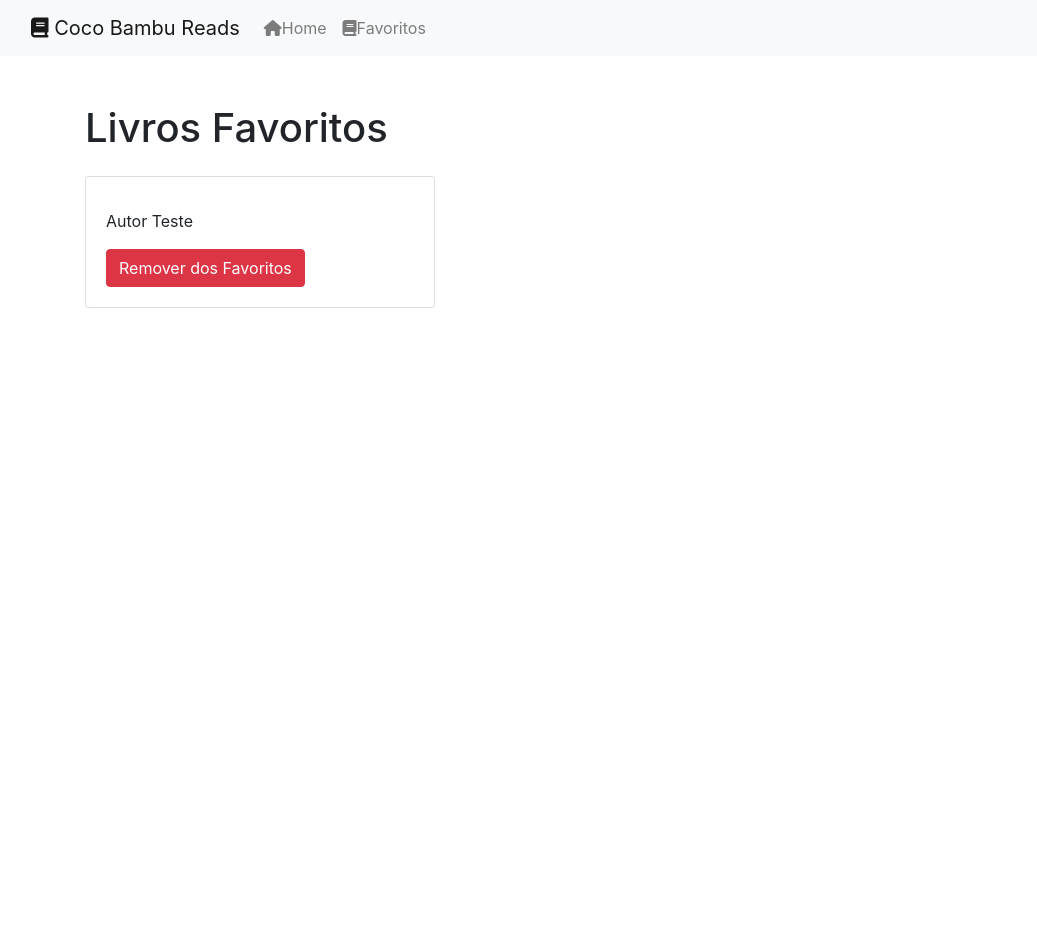
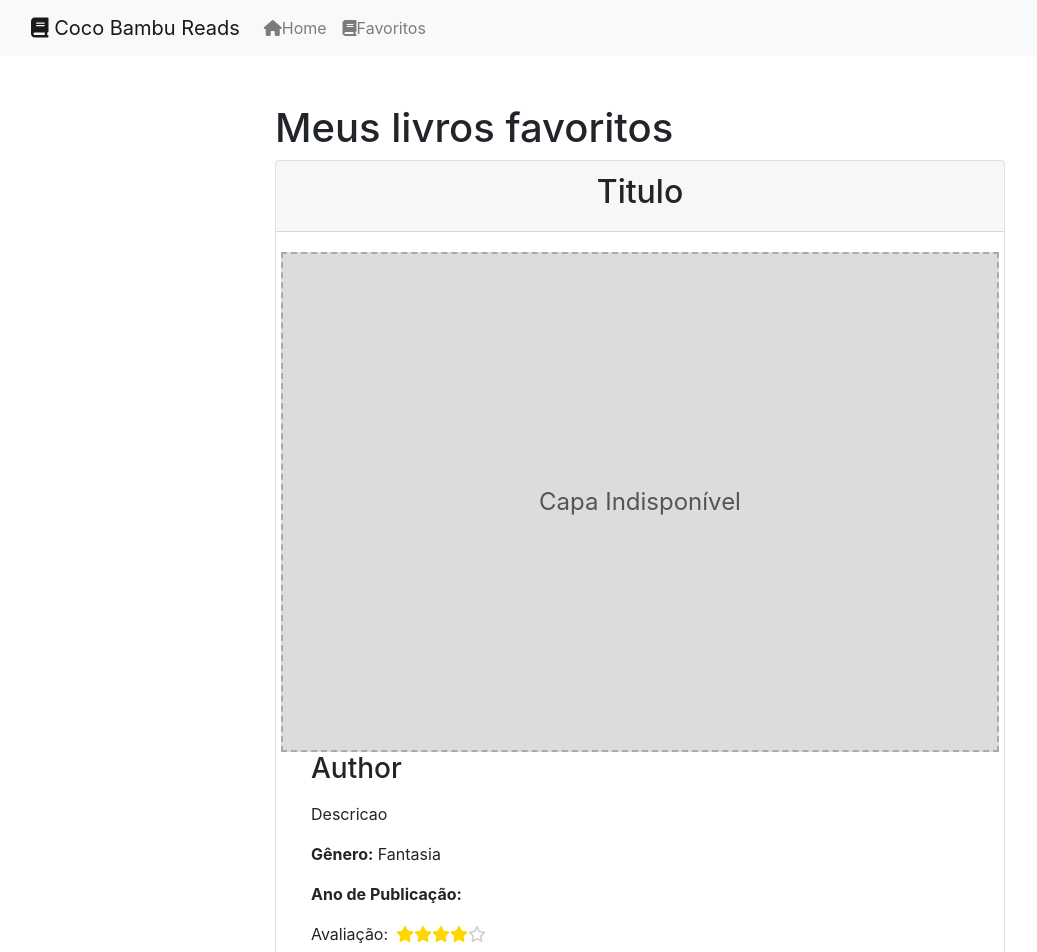
Before and after one commit to xrrac42/CocoBambuReads, an Angular app: page /favorites in a window 1280 px wide. Shown: the top 952 px of the page, without its empty margins (0-1037 px from the left). Before the commit the page ends 800 px from the top, so only its background shows below. Built offline with nearby package versions, Linux system fonts and the light colour scheme.

Commit message:
Criacao de tela BookDetail e tela de favoritos

```diff
--- a/src/app/services/book.service.ts
+++ b/src/app/services/book.service.ts
@@ -1,6 +1,7 @@
 import { Injectable } from '@angular/core';
 import { HttpClient } from '@angular/common/http';
 import { Observable } from 'rxjs';
+import { Book } from '../../core/models/book.model';
 import { BooksApiResponse } from '../../core/models/book.model';
 
 @Injectable({
@@ -16,4 +17,8 @@ export class BookService {
     const url = `${this.apiUrl}?q=${query}`;
     return this.http.get<BooksApiResponse>(url);
   }
+  getBookById(id: string): Observable<Book> {
+    const url = `${this.apiUrl}/${id}`;
+    return this.http.get<Book>(url);
+  }
 }
--- a/src/core/models/book.model.ts
+++ b/src/core/models/book.model.ts
@@ -5,6 +5,9 @@ export interface VolumeInfo {
     imageLinks?: {
       thumbnail: string;
     };
+    categories?: string[];
+    publishedDate?: string;
+    image?: string;
   }
 
   export interface Book {
--- a/src/features/book-detail/book-detail.component.ts
+++ b/src/features/book-detail/book-detail.component.ts
@@ -1,12 +1,15 @@
-import { Component } from '@angular/core';
+import { Component, OnInit } from '@angular/core';
+import { CommonModule } from '@angular/common';
+import { ContentComponent } from './content/content.component';
+import { HeaderComponent } from '../../core/header/header.component';
 
 @Component({
   selector: 'app-book-detail',
   standalone: true,
-  imports: [],
+  imports: [CommonModule, HeaderComponent, ContentComponent],
   templateUrl: './book-detail.component.html',
   styleUrl: './book-detail.component.css'
 })
-export class BookDetailComponent {
-  bookId: string | null = null;
+export class BookDetailComponent  {
+
 }
--- /dev/null
+++ b/src/features/book-detail/content/content.component.html
@@ -0,0 +1,55 @@
+<style>
+    .book-cover-true {
+      width: 100%;
+      height: 500px;
+      display: flex;
+      align-items: center;
+      justify-content: center;
+
+    }
+    .book-cover-false {
+      width: 100%;
+      height: 500px;
+      background-color: #dcdcdc;
+      display: flex;
+      align-items: center;
+      justify-content: center;
+      font-size: 24px;
+      color: #555;
+      border: 2px dashed #aaa;
+    }
+  </style>
+
+<div class="container mt-5">
+  <div class="row justify-content-center">
+    <div class="col-md-8">
+      <div class="card">
+        <div class="card-header text-center">
+          <h2>{{ book?.volumeInfo?.title }}</h2>
+        </div>
+        <div class="card-body">
+          <div class="row">
+            <div class="col-md-6">
+              <div *ngIf="book?.volumeInfo?.imageLinks"  class="book-cover-true">
+                <img *ngIf="book?.volumeInfo?.imageLinks" [src]="book?.volumeInfo?.imageLinks?.thumbnail" class="img-fluid me-3" alt="Book Cover" style="height: 500px; width: auto;">
+                </div>
+                 <div *ngIf="!book?.volumeInfo?.imageLinks"  class="book-cover-false">
+                    Capa Indisponível
+                 </div>
+                </div>
+            <div class="col-md-6">
+              <h3>{{ book?.volumeInfo?.authors?.join(', ') }}</h3>
+              <p class="mt-3">{{ book?.volumeInfo?.description }}</p>
+              <p class="mt-3"><strong>Gênero:</strong> {{book?.volumeInfo?.categories }}</p>
+              <p class="mt-3"><strong>Ano de Publicação:</strong> {{book?.volumeInfo?.publishedDate}}</p>
+            </div>
+            <div class="mt-2">
+            <button class="btn btn-outline-secondary">
+              <i class="fas fa-star"></i> Adicionar aos Favoritos
+            </button>
+          </div>
+        </div>
+      </div>
+    </div>
+  </div>
+</div>
--- /dev/null
+++ b/src/features/book-detail/content/content.component.ts
@@ -0,0 +1,28 @@
+import { Component, OnInit } from '@angular/core';
+import { BookService } from '../../../app/services/book.service';
+import { Book } from '../../../core/models/book.model';
+import { ActivatedRoute } from '@angular/router';
+import { CommonModule } from '@angular/common';
+
+@Component({
+  selector: 'app-content',
+  standalone: true,
+  imports: [CommonModule],
+  templateUrl: './content.component.html',
+  styleUrl: './content.component.css'
+})
+export class ContentComponent implements OnInit {
+  book: Book | undefined;
+  bookId: string | null = null;
+  constructor(private bookService: BookService, private route: ActivatedRoute) { }
+  ngOnInit(): void {
+    const bookId = this.route.snapshot.paramMap.get('id');
+    if (bookId) {
+      this.bookService.getBookById(bookId).subscribe(book => {
+        this.book = book;
+        // console.log(book);
+      });
+    }
+  }
+
+}
--- a/src/features/favorites/favorites.component.html
+++ b/src/features/favorites/favorites.component.html
@@ -1,15 +1,74 @@
 <app-header></app-header>
+  <style>
+    .book-cover-true {
+      width: 100%;
+      height: 500px;
+      display: flex;
+      align-items: center;
+      justify-content: center;
+    }
+    .book-cover-false {
+      width: 100%;
+      height: 500px;
+      background-color: #dcdcdc;
+      display: flex;
+      align-items: center;
+      justify-content: center;
+      font-size: 24px;
+      color: #555;
+      border: 2px dashed #aaa;
+    }
+    .rating i {
+      color: gold;
+    }
+    .rating i:not(.fas) {
+      color: #ccc;
+    }
+  </style>
+
 <div class="container mt-5">
-    <h1 class="mb-4">Livros Favoritos</h1>
-    <div class="row">
 
-      <div class="col-md-4">
-        <div class="card mb-4">
-            <!-- <img src="{{ book.cover }}" class="card-img-top" alt="{{ book.title }}"> -->
-            <div class="card-body">
-            <h5 class="card-title"></h5>
-            <p class="card-text">Autor Teste</p>
-            <a href="#" class="btn btn-danger">Remover dos Favoritos</a>
+  <div class="row justify-content-center">
+
+    <div class="col-md-8">
+      <h1>Meus livros favoritos </h1>
+      <div class="card">
+        <div class="card-header text-center">
+          <h2>Titulo</h2>
+        </div>
+        <div class="card-body">
+          <div class="row">
+            <div class="col-md-6">
+              <!-- <div *ngIf="book?.volumeInfo?.imageLinks" class="book-cover-true">
+                <img *ngIf="book?.volumeInfo?.imageLinks" [src]="book?.volumeInfo?.imageLinks?.thumbnail" class="img-fluid me-3" alt="Book Cover" style="height: 500px; width: auto;"> -->
+              </div>
+              <div class="book-cover-false">
+                Capa Indisponível
+              </div>
+            </div>
+            <div class="col-md-6">
+              <h3>Author</h3>
+              <p class="mt-3">Descricao</p>
+              <p class="mt-3"><strong>Gênero:</strong> Fantasia</p>
+              <p class="mt-3"><strong>Ano de Publicação:</strong> </p>
+              <div class="rating mt-3">
+                <span class="mr-2">Avaliação:</span>
+                <i class="fas fa-star"></i>
+                <i class="fas fa-star"></i>
+                <i class="fas fa-star"></i>
+                <i class="fas fa-star"></i>
+                <i class="far fa-star"></i>
+              </div>
+              <div class="form-group mt-3">
+                <label for="notes">Anotações:</label>
+                <textarea id="notes" class="form-control" rows="3"></textarea>
+              </div>
+            </div>
+          </div>
+          <div class="mt-2 text-center">
+            <button class="btn btn-outline-danger">
+              <i class="fas fa-far"></i> Remover dos Favoritos
+            </button>
           </div>
         </div>
       </div>
--- a/src/features/home/content/content.component.html
+++ b/src/features/home/content/content.component.html
@@ -23,7 +23,7 @@
             <small>{{ book.volumeInfo.authors?.join(', ') }}</small>
             <p class="mb-1">{{ book.volumeInfo.description }}</p>
             <div class="mt-2">
-              <button class="btn btn-outline-primary me-4">
+                <button [routerLink]="['/book', book.id] "class="btn btn-outline-primary me-4">
                 <i class="fas fa-book-open"></i> Preview
               </button>
               <button class="btn btn-outline-secondary">
--- a/src/features/home/content/content.component.ts
+++ b/src/features/home/content/content.component.ts
@@ -1,19 +1,28 @@
-import { Component } from '@angular/core';
+import { Component, OnInit, Inject } from '@angular/core';
 import { BookService } from '../../../app/services/book.service';
 import { Book } from '../../../core/models/book.model';
 import { FormsModule } from '@angular/forms';
 import { CommonModule } from '@angular/common';
 import { finalize } from 'rxjs/operators';
+import { RouterModule, ActivatedRoute } from '@angular/router';
+
 
 @Component({
   selector: 'app-content',
   standalone: true,
-  imports: [FormsModule, CommonModule],
+  imports: [FormsModule, CommonModule, RouterModule],
   templateUrl: './content.component.html',
   styleUrl: './content.component.css'
 })
-export class ContentComponent {
-  constructor(private bookService: BookService) { }
+export class ContentComponent implements OnInit {
+  constructor(private bookService: BookService, @Inject(ActivatedRoute) private route: ActivatedRoute ) {
+    this.route.paramMap.subscribe((params:any)=> {
+      this.id = params.get('id');});
+   }
+
+   ngOnInit(): void {
+  }
+  id: string | null = '';
   books: Book[] = [];
   query: string = '';
 
--- a/src/main.ts
+++ b/src/main.ts
@@ -5,13 +5,12 @@ import { Routes, provideRouter } from '@angular/router';
 import { FavoritesComponent } from './features/favorites/favorites.component';
 import { HomeComponent } from './features/home/home.component';
 import { provideHttpClient, withInterceptorsFromDi } from '@angular/common/http';
-
-// import { BookDetailComponent } from './features/book-detail/book-detail.component';
+import { BookDetailComponent } from './features/book-detail/book-detail.component';
 
 const routes: Routes = [
   {path: '', component: HomeComponent},
   {path: 'favorites', component: FavoritesComponent},
-  // { path: 'book/:id', component: BookDetailComponent },
+  { path: 'book/:id', component: BookDetailComponent },
   { path: '**', redirectTo: '/home' }
 
 ];
```
Also changed, not shown: src/features/book-detail/book-detail.component.html (+2 -54 lines), src/features/book-detail/content/content.component.css (added), 1 other file (tests, documents, lock files or other folders).
